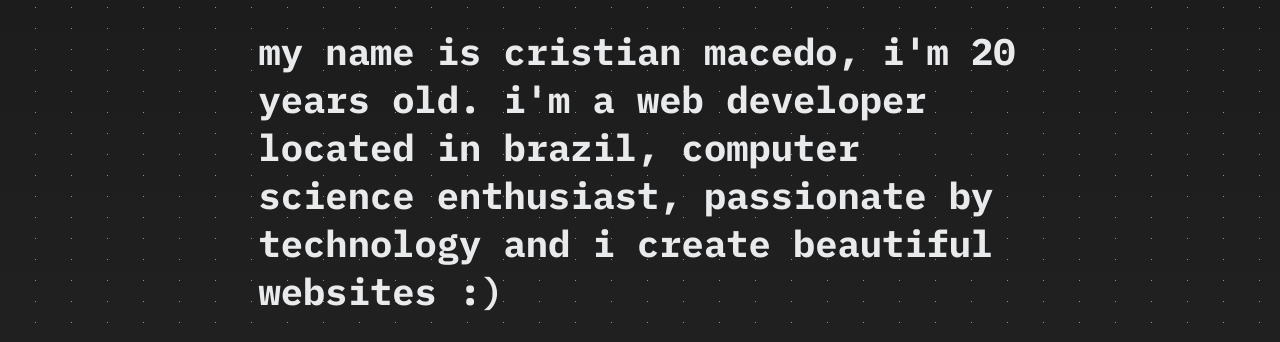
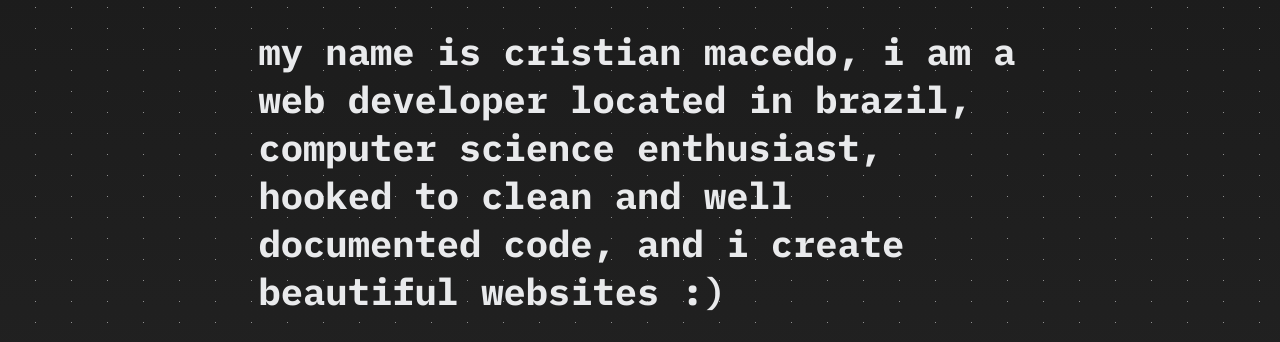
Before and after one commit to cristianmacedo/portofolio, a plain HTML site: page index.html in a window 1280 px wide. Shown: the part 202-544 px from the top of the page. Drawn offline with Linux system fonts and the light colour scheme.

Commit message:
feat: update greeting message

```diff
--- a/index.html
+++ b/index.html
@@ -61,11 +61,11 @@
                                 >
                                 <p>
                                     <b>
-                                        my name is cristian macedo, i'm 20 years
-                                        old. i'm a web developer located in
-                                        brazil, computer science enthusiast,
-                                        passionate by technology and i create
-                                        beutiful websites :)
+                                        my name is cristian macedo, i am a web
+                                        developer located in brazil, computer
+                                        science enthusiast, hooked to clean and
+                                        well documented code, and i create
+                                        beautiful websites :)
                                     </b>
                                 </p>
                             </noscript>
--- a/js/terminal.js
+++ b/js/terminal.js
@@ -70,7 +70,7 @@ var Terminal =
                 whoami: {
                     cb: function (e, args) {
                         return [
-                            "<b class='whoami-text'> my name is cristian macedo, i'm 20 years old. i'm a web developer located in brazil, computer science enthusiast, passionate by technology and i create beautiful websites :) </b>",
+                            "<b class='whoami-text'> my name is cristian macedo, i am a web developer located in brazil, computer science enthusiast, hooked to clean and well documented code, and i create beautiful websites :) </b>",
                         ];
                     },
                     help: "whoami ----------- echo info about cristian macedo.",
```
